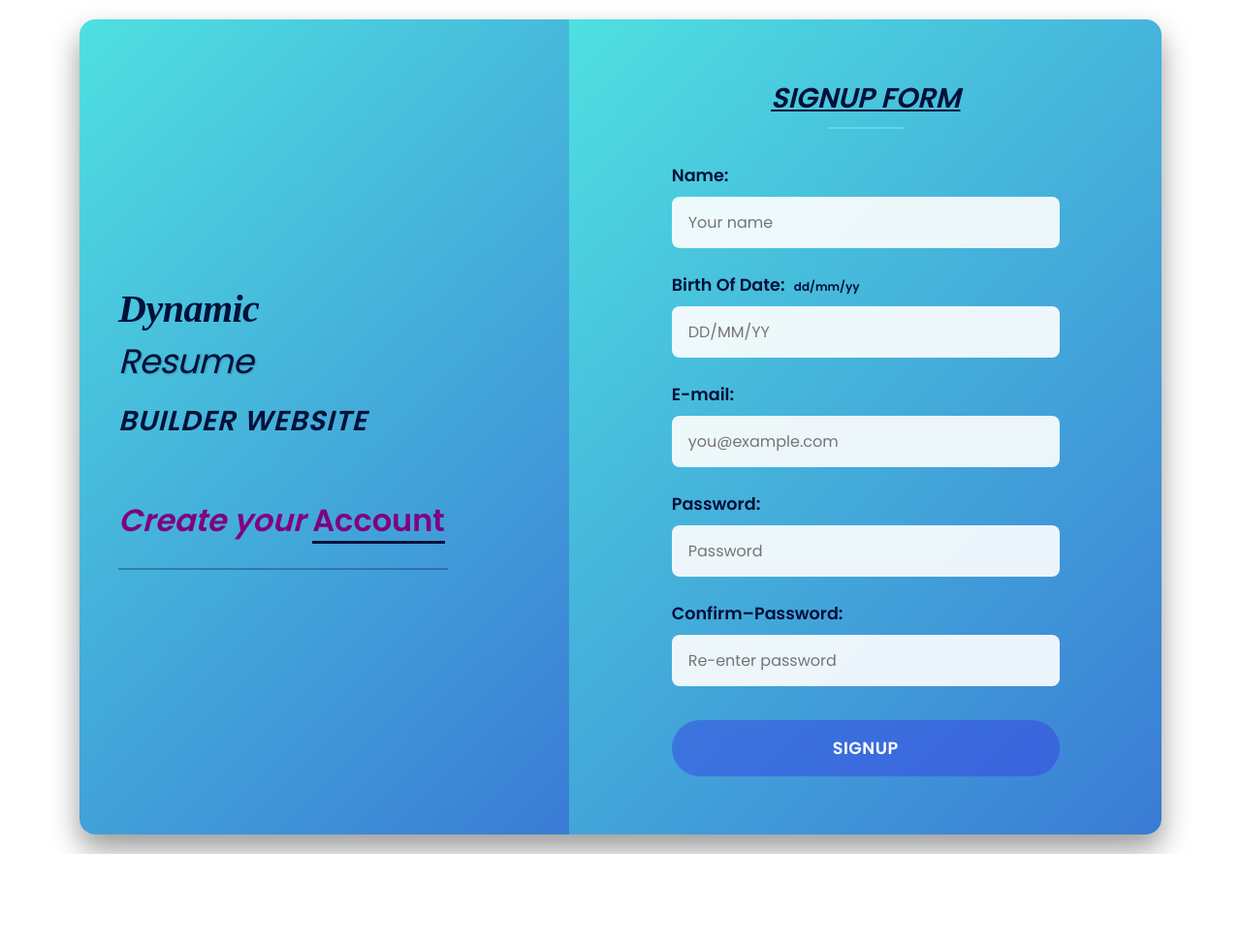
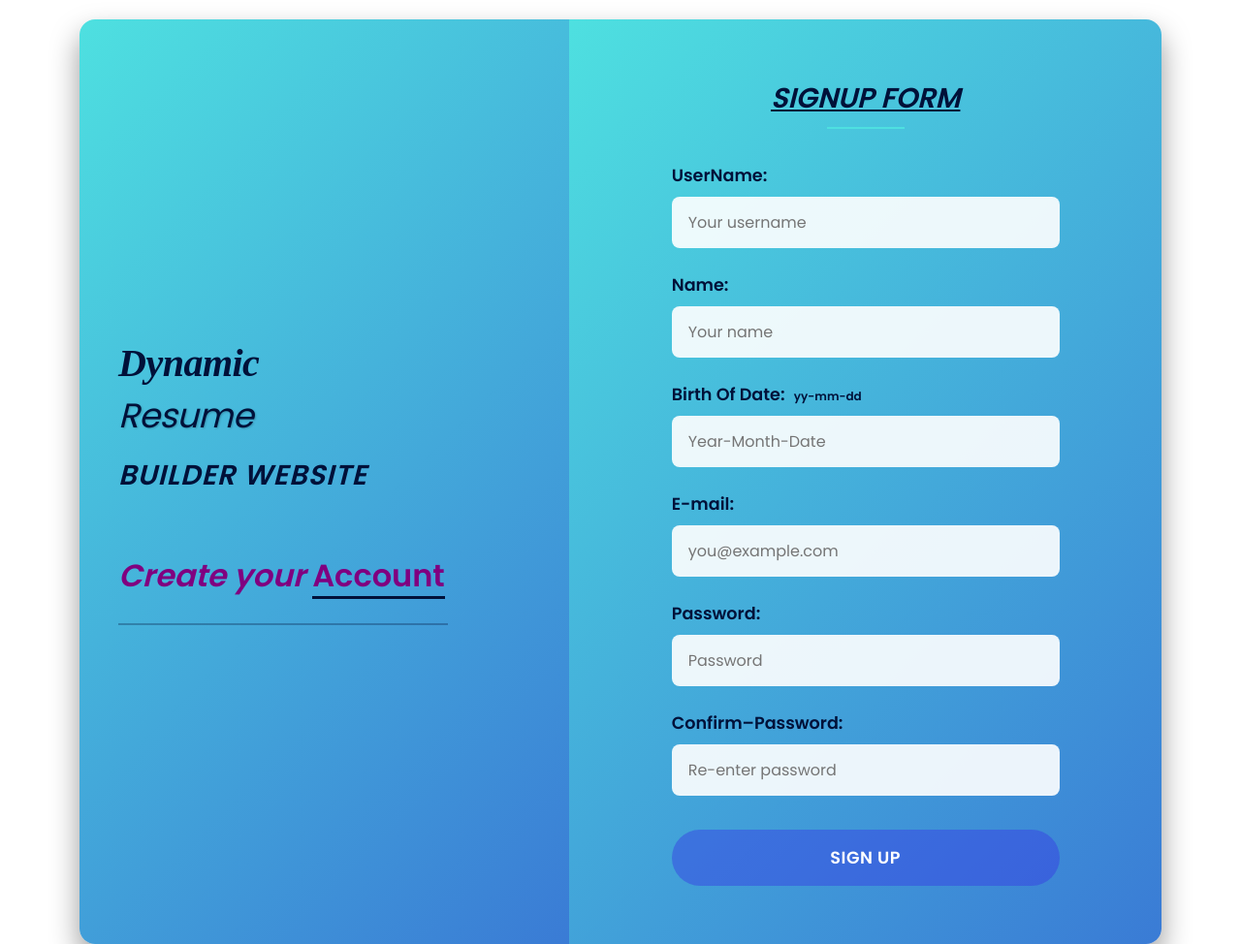
Before and after one commit to Riyom161399/Dynamic_resume_builder, a plain HTML site: page Frontend/signUp.html in a window 1280 px wide. Shown: the top 974 px of the page at 97% size. Before the commit the page ends 881 px from the top, so only its background shows below. Drawn offline with Linux system fonts and the light colour scheme; a web font is replaced by a local one.

Commit message:
Update signUp.html

```diff
--- a/Frontend/signUp.html
+++ b/Frontend/signUp.html
@@ -24,11 +24,14 @@
           <h2>
             <u><em>SIGNUP FORM</em></u>
           </h2>
+          <label>UserName:</label>
+          <input type="text" placeholder="Your username" required />
+
           <label>Name:</label>
           <input type="text" placeholder="Your name" required />
 
-          <label>Birth Of Date: <small>dd/mm/yy</small></label>
-          <input type="text" placeholder="DD/MM/YY" required />
+          <label>Birth Of Date: <small>yy-mm-dd</small></label>
+          <input type="text" placeholder="Year-Month-Date" required />
 
           <label>E-mail:</label>
           <input type="email" placeholder="you@example.com" required />
@@ -39,9 +42,10 @@
           <label>Confirm–Password:</label>
           <input type="password" placeholder="Re-enter password" required />
 
-          <button type="submit">SignUp</button>
+          <button type="submit">Sign Up</button>
         </form>
       </div>
     </div>
+    <script src="signUp.js"></script>
   </body>
 </html>
```
